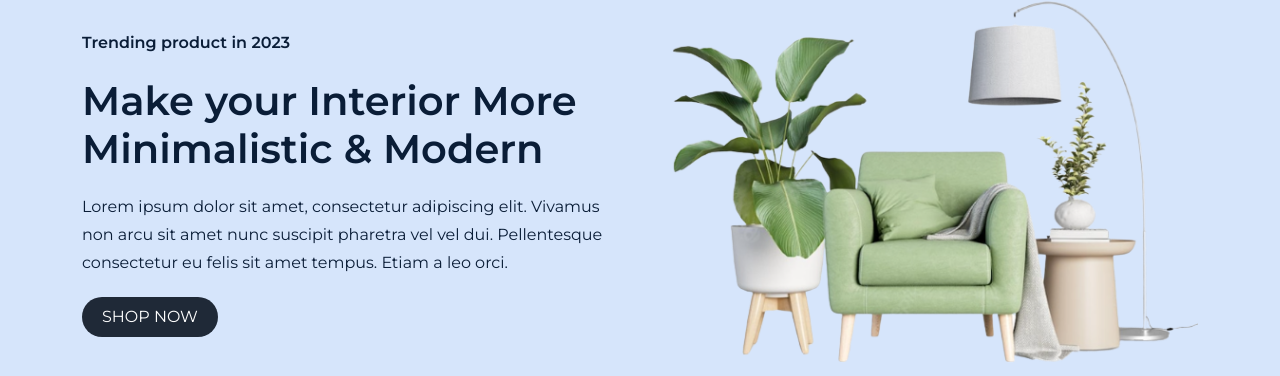
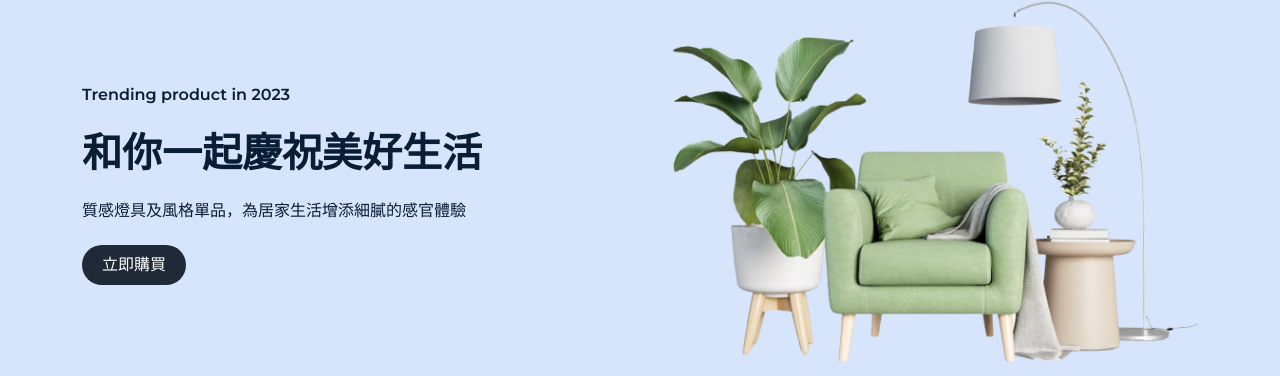
Before and after one commit to wooone/react-ec, a React (Create React App) app: page /home in a window 1280 px wide. Shown: the part 143-519 px from the top of the page. Built offline with nearby package versions, Linux system fonts and the light colour scheme; no server answers; the database is empty.

Commit message:
add products data

```diff
--- a/public/index.html
+++ b/public/index.html
@@ -24,7 +24,7 @@
       work correctly both with client-side routing and a non-root public URL.
       Learn how to configure a non-root public URL by running `npm run build`.
     -->
-    <title>React App</title>
+    <title>React Ecommerce App </title>
   </head>
   <body>
     <noscript>You need to enable JavaScript to run this app.</noscript>
--- a/src/pages/HomePage/HomePageHeroSection.js
+++ b/src/pages/HomePage/HomePageHeroSection.js
@@ -17,20 +17,17 @@ const HomePageHeroSection = () => {
                   Trending product in {year}
                 </p>
                 <h2 className="text-primary_color text-[1.8rem] md:text-[2.5rem] font-semibold my-[20px] md:leading-12">
-                  Make your Interior More Minimalistic & Modern
+                  和你一起慶祝美好生活
                 </h2>
                 <p className="text-primary_color leading-7">
-                  Lorem ipsum dolor sit amet, consectetur adipiscing elit.
-                  Vivamus non arcu sit amet nunc suscipit pharetra vel vel dui.
-                  Pellentesque consectetur eu felis sit amet tempus. Etiam a leo
-                  orci.
+                  質感燈具及風格單品，為居家生活增添細膩的感官體驗
                 </p>
 
                 <motion.button
                   whileTap={{ scale: 1.2 }}
                   className="bg-gray-800 text-white px-5 py-2 rounded-full my-[20px] hover:bg-gray-700 transition duration-150 ease-out hover:ease-in"
                 >
-                  <Link to="/shop" className="active:text-white hover:text-white">SHOP NOW</Link>
+                  <Link to="/shop" className="active:text-white hover:text-white">立即購買</Link>
                 </motion.button>
               </div>
             </Col>
```
